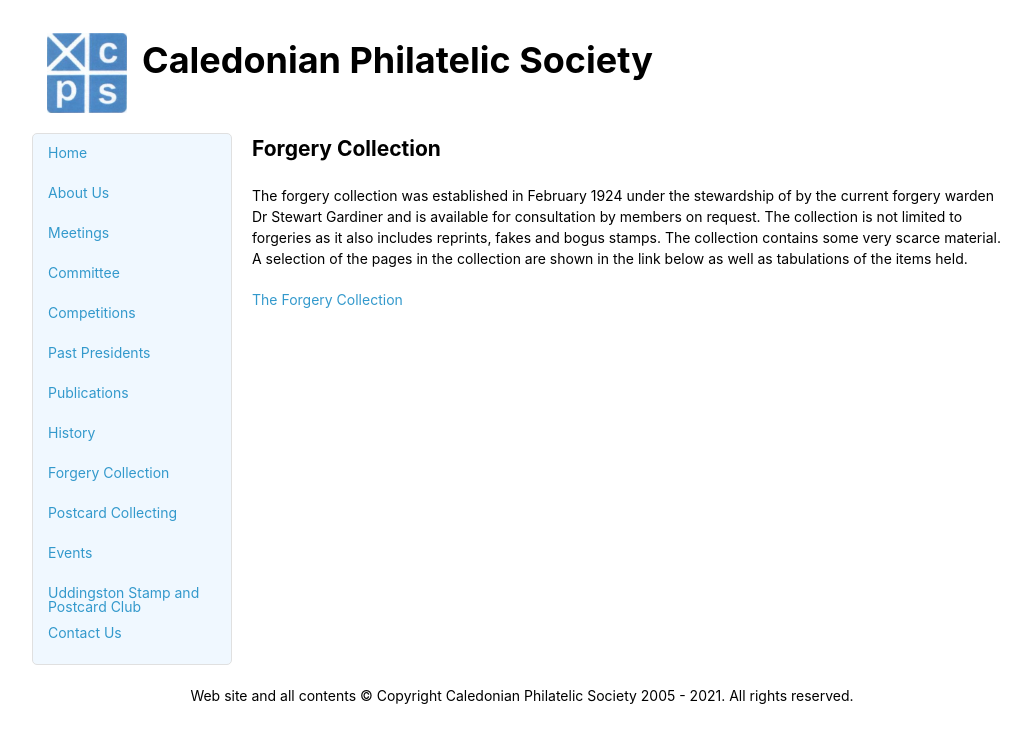
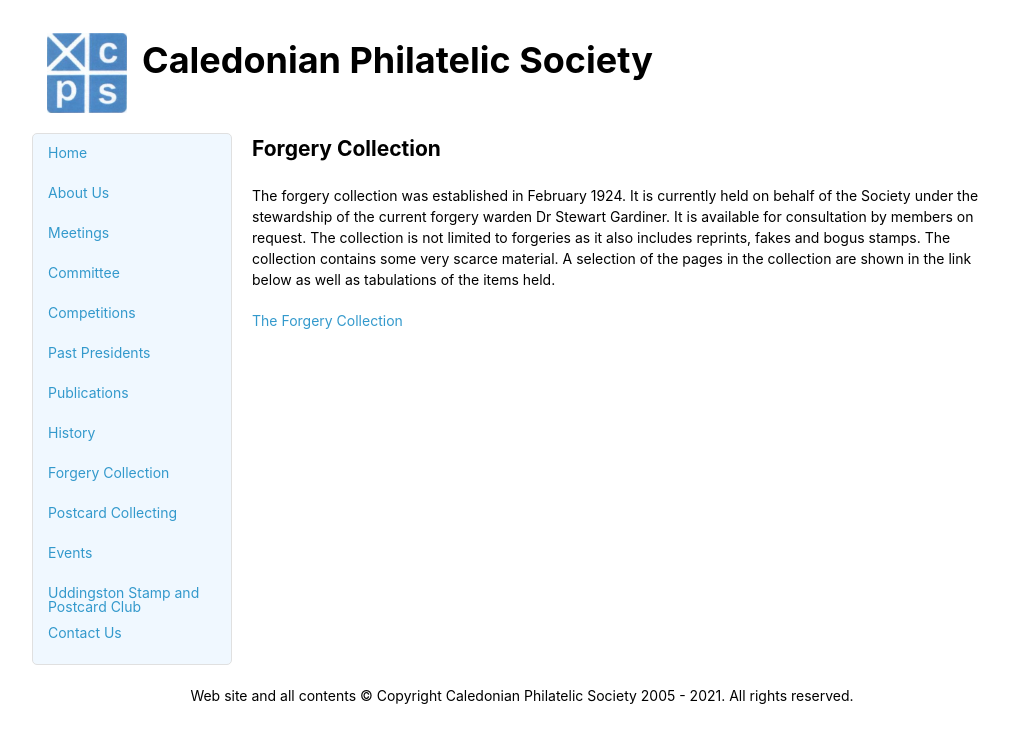
Before and after one commit to astalker/caledonian-stamps, a Jekyll site: the page built from forgery-collection.md, in a window 1280 px wide. Shown: the top 743 px of the page, without its empty margins (118-1145 px from the left). Built offline with Jekyll 4.4.1, drawn with Linux system fonts in a browser that asks for light colours; our own code applies the rules of GitHub Pages for plain Markdown files.

Commit message:
Update forgery-collection.md

```diff
--- a/forgery-collection.md
+++ b/forgery-collection.md
@@ -1,4 +1,4 @@
 ## Forgery Collection
-The forgery collection was established in February 1924 under the stewardship of by the current forgery warden Dr Stewart Gardiner and is available for consultation by members on request. The collection is not limited to forgeries as it also includes reprints, fakes and bogus stamps. The collection contains some very scarce material. A selection of the pages in the collection are shown in the link below as well as tabulations of the items held.
+The forgery collection was established in February 1924. It is currently held on behalf of the Society under the stewardship of the current forgery warden Dr Stewart Gardiner. It is available for consultation by members on request. The collection is not limited to forgeries as it also includes reprints, fakes and bogus stamps. The collection contains some very scarce material. A selection of the pages in the collection are shown in the link below as well as tabulations of the items held.
 
 [The Forgery Collection](pdfs/The-Forgery-Collection.pdf)
```
